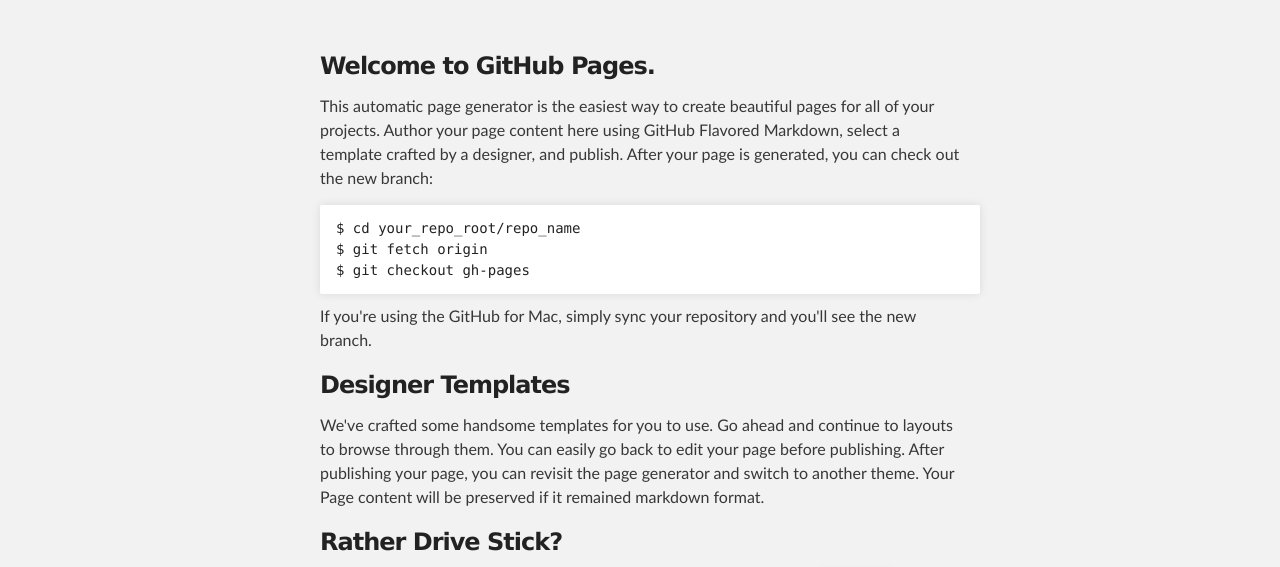
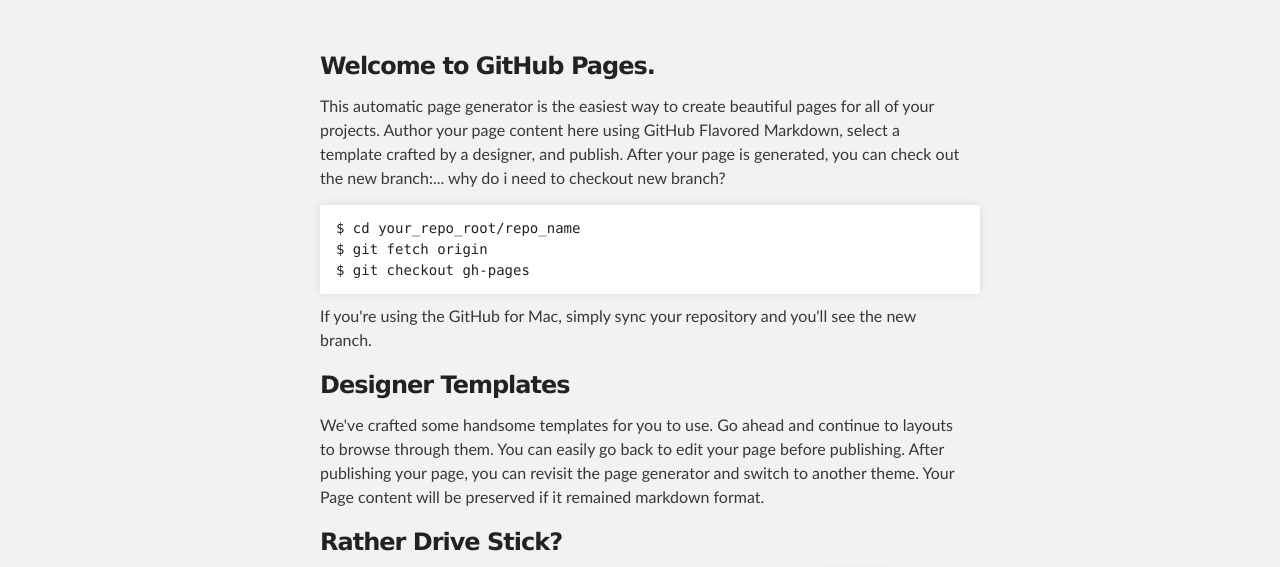
Before and after one commit to Bluegear/bluegear.github.com, a plain HTML site: page index.html in a window 1280 px wide. Shown: the part 176-743 px from the top of the page. Drawn offline with Linux system fonts and the light colour scheme.

Commit message:
Try simply html

```diff
--- a/index.html
+++ b/index.html
@@ -29,7 +29,7 @@
       <section id="main_content" class="inner">
         <h3>Welcome to GitHub Pages.</h3>
 
-<p>This automatic page generator is the easiest way to create beautiful pages for all of your projects. Author your page content here using GitHub Flavored Markdown, select a template crafted by a designer, and publish. After your page is generated, you can check out the new branch:</p>
+<p>This automatic page generator is the easiest way to create beautiful pages for all of your projects. Author your page content here using GitHub Flavored Markdown, select a template crafted by a designer, and publish. After your page is generated, you can check out the new branch:... why do i need to checkout new branch?</p>
 
 <pre><code>$ cd your_repo_root/repo_name
 $ git fetch origin
```
